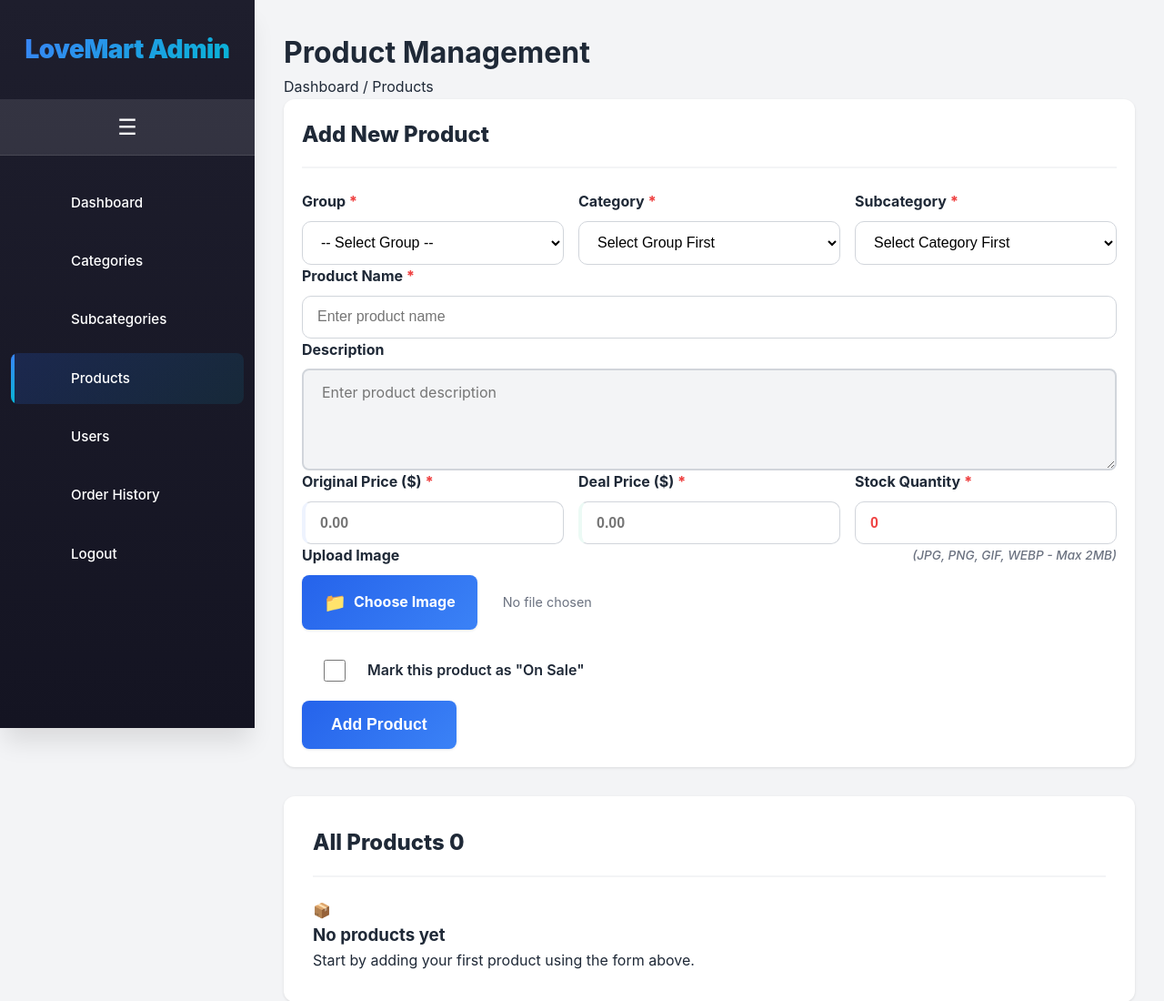
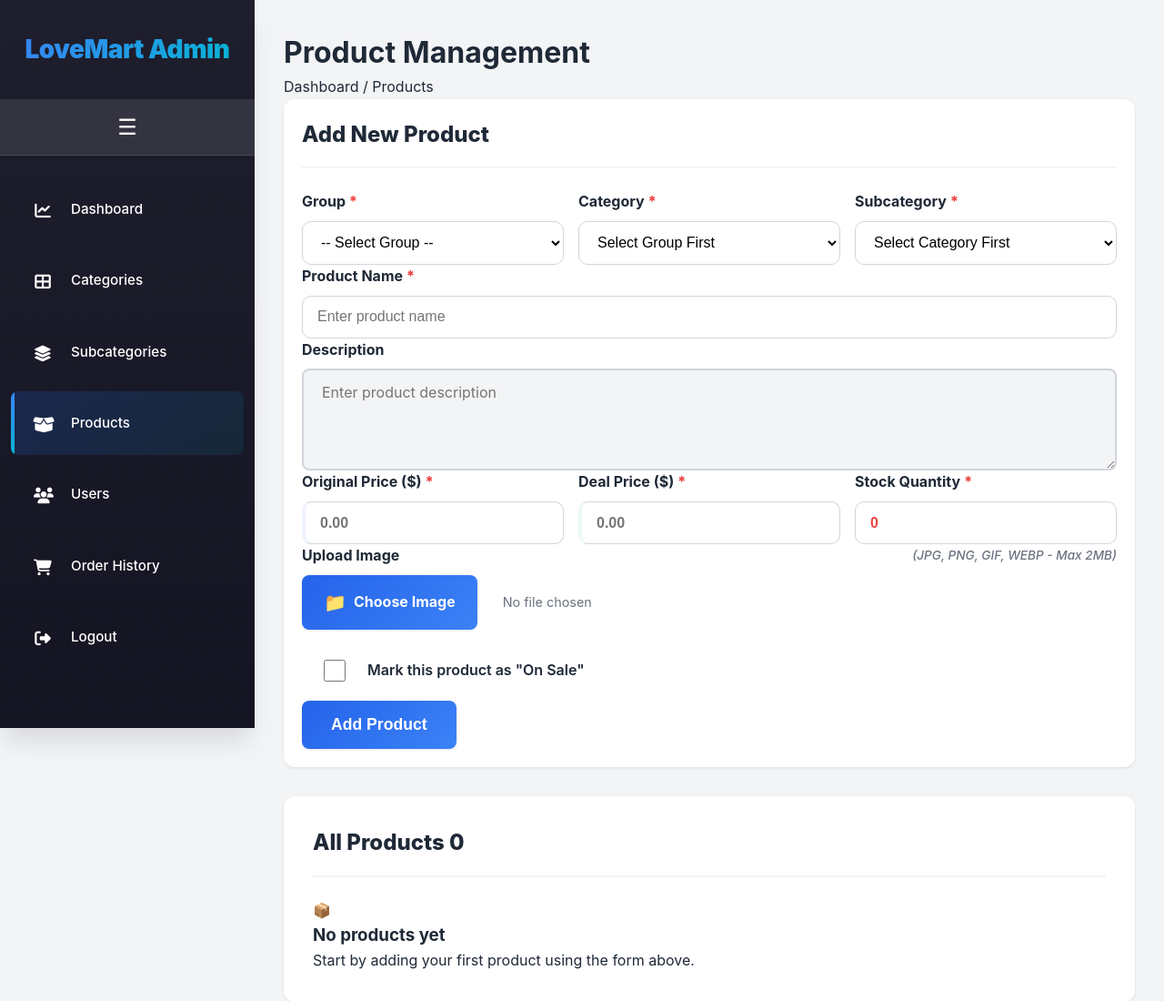
Before and after one commit to Love1407/online-computer-store, a PHP site: page /products.php in a window 1280 px wide. Shown: the top 1100 px of the page at 91% size. Run offline with PHP 8.4, Linux system fonts and the light colour scheme; data comes from the database, SQL or seed files in the repository; data that the repository does not hold is empty.

Commit message:
fix: fixed the sidebar icons

```diff
--- a/assets/css/admin.css
+++ b/assets/css/admin.css
@@ -638,3 +638,14 @@ a {
         padding: 0.75rem 0.5rem;
     }
 }
+
+.adm-menu-icon i {
+    font-size: 1.1rem;
+    width: 20px;
+    text-align: center;
+}
+
+.adm-active .adm-menu-icon i {
+    transform: scale(1.1);
+    transition: transform 0.2s ease;
+}
--- a/includes/sidebar.php
+++ b/includes/sidebar.php
@@ -5,6 +5,7 @@
     <meta name="viewport" content="width=device-width, initial-scale=1.0" />
     <title>Admin Dashboard - LoveMart</title>
     <link rel="stylesheet" href="assets/css/admin.css">
+    <link rel="stylesheet" href="https://cdnjs.cloudflare.com/ajax/libs/font-awesome/6.4.2/css/all.min.css">
 </head>
 <body>
     <div class="adm-sidebar" id="admSidebar">
@@ -19,49 +20,49 @@
         <ul class="adm-menu">
             <li class="adm-menu-item <?= basename($_SERVER['PHP_SELF']) == 'admin.php' ? 'adm-active' : '' ?>">
                 <a href="/online-computer-store/admin.php">
-                    <span class="adm-menu-icon"></span>
+                    <span class="adm-menu-icon"><i class="fas fa-chart-line"></i></span>
                     <span class="adm-menu-text">Dashboard</span>
                 </a>
             </li>
 
             <li class="adm-menu-item <?= basename($_SERVER['PHP_SELF']) == 'admincategories.php' ? 'adm-active' : '' ?>">
                 <a href="/online-computer-store/admincategories.php">
-                    <span class="adm-menu-icon"></span>
+                    <span class="adm-menu-icon"><i class="fas fa-th-large"></i></span>
                     <span class="adm-menu-text">Categories</span>
                 </a>
             </li>
 
             <li class="adm-menu-item <?= basename($_SERVER['PHP_SELF']) == 'adminsubcategories.php' ? 'adm-active' : '' ?>">
                 <a href="/online-computer-store/adminsubcategories.php">
-                    <span class="adm-menu-icon"></span>
+                    <span class="adm-menu-icon"><i class="fas fa-layer-group"></i></span>
                     <span class="adm-menu-text">Subcategories</span>
                 </a>
             </li>
 
             <li class="adm-menu-item <?= basename($_SERVER['PHP_SELF']) == 'products.php' ? 'adm-active' : '' ?>">
                 <a href="/online-computer-store/products.php">
-                    <span class="adm-menu-icon"></span>
+                    <span class="adm-menu-icon"><i class="fas fa-box-open"></i></span>
                     <span class="adm-menu-text">Products</span>
                 </a>
             </li>
 
             <li class="adm-menu-item <?= basename($_SERVER['PHP_SELF']) == 'userdetails.php' ? 'adm-active' : '' ?>">
                 <a href="/online-computer-store/userdetails.php">
-                    <span class="adm-menu-icon"></span>
+                    <span class="adm-menu-icon"><i class="fas fa-users"></i></span>
                     <span class="adm-menu-text">Users</span>
                 </a>
             </li>
 
             <li class="adm-menu-item <?= basename($_SERVER['PHP_SELF']) == 'admin_order_history.php' ? 'adm-active' : '' ?>">
                 <a href="/online-computer-store/admin_order_history.php">
-                    <span class="adm-menu-icon"></span>
+                    <span class="adm-menu-icon"><i class="fas fa-shopping-cart"></i></span>
                     <span class="adm-menu-text">Order History</span>
                 </a>
             </li>
 
             <li class="adm-menu-item">
                 <a href="/online-computer-store/logout.php">
-                    <span class="adm-menu-icon"></span>
+                    <span class="adm-menu-icon"><i class="fas fa-sign-out-alt"></i></span>
                     <span class="adm-menu-text">Logout</span>
                 </a>
             </li>
```
